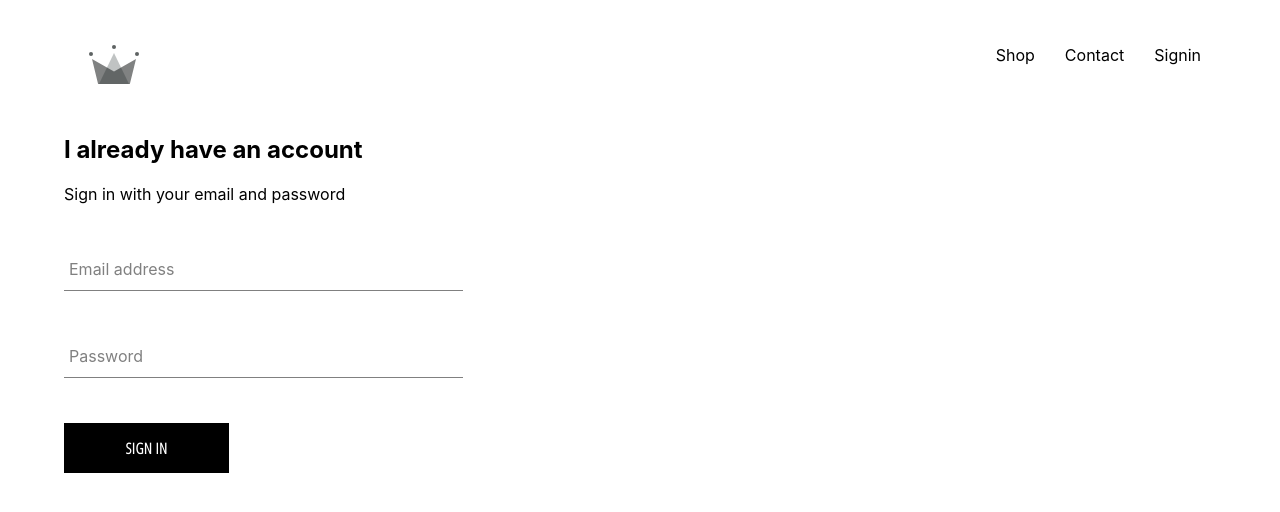
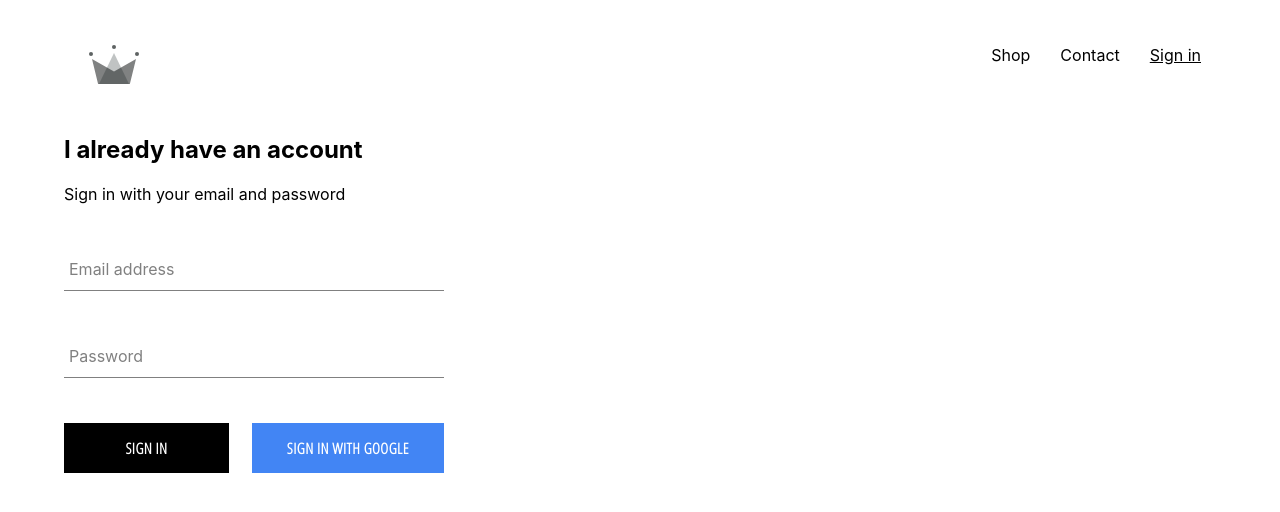
Before and after one commit to Nacen/crown-clothing, a React (Create React App) app: page /signin in a window 1280 px wide. Shown: the top 512 px of the page. Built offline with nearby package versions, Linux system fonts and the light colour scheme; no server answers.

Commit message:
integrated firebase into application, created sign in page with sign in with google

```diff
--- a/src/App.css
+++ b/src/App.css
@@ -7,3 +7,7 @@ a {
   text-decoration: none;
   color: #000;
 }
+
+* {
+  box-sizing: border-box;
+}
--- a/src/App.js
+++ b/src/App.js
@@ -1,4 +1,4 @@
-import React from "react";
+import React, { Component } from "react";
 import { Route, Switch } from "react-router-dom";
 
 import "./App.css";
@@ -7,11 +7,35 @@ import HomePage from "./pages/homepage/homepage.component";
 import ShopPage from "./pages/shop/shop.component";
 import Header from "./components/header/header.component";
 import SignInAndSignup from "./pages/sign-in-and-sign-up/sign-in-and-sign-up.component";
+import { auth } from "./firebase/firebase.utils";
 
-function App() {
+class App extends Component {
+  constructor() {
+    super();
+
+    this.state = {
+      currentUser: null
+    }
+  }
+
+  unsubscribeFromAuth = null;
+
+  componentDidMount() {
+    this.unsubscribeFromAuth = auth.onAuthStateChanged(user => {
+      this.setState({ currentUser: user }, () => console.log(user));
+    })
+  }
+
+  componentWillUnmount() {
+    this.unsubscribeFromAuth();
+  }
+
+
+  render() {
+    const { currentUser } = this.state;
     return (
       <div>
-      <Header />
+        <Header currentUser={currentUser}/>
         <Switch>
           <Route exact path="/" component={HomePage} />
           <Route exact path="/shop" component={ShopPage} />
@@ -20,5 +44,6 @@ function App() {
       </div>
     );
   }
+}
 
 export default App;
--- a/src/components/custom-button/custom-button.component.jsx
+++ b/src/components/custom-button/custom-button.component.jsx
@@ -2,8 +2,8 @@ import React from "react";
 
 import "./custom-button.styles.scss";
 
-const CustomButton = ({ children, ...otherProps }) => (
-  <button className="custom-button" {...otherProps}>
+const CustomButton = ({ children, isGoogleSignIn, ...otherProps }) => (
+  <button className={`${isGoogleSignIn ? 'google-sign-in' : ''} custom-button`} {...otherProps}>
     {children}
   </button>
 );
--- a/src/components/custom-button/custom-button.styles.scss
+++ b/src/components/custom-button/custom-button.styles.scss
@@ -19,4 +19,14 @@
     color: black;
     border: 1px solid black;
   }
+
+  &.google-sign-in {
+    background-color: #4285f4;
+    color: #fff;
+
+    &:hover {
+      background-color: #357ae8;
+      border: none;
+    }
+  }
 }
--- a/src/components/header/header.component.jsx
+++ b/src/components/header/header.component.jsx
@@ -1,23 +1,36 @@
-import React from 'react'
-import { Link, NavLink } from 'react-router-dom';
-import { ReactComponent as Logo } from '../../assets/crown.svg';
+import React from "react";
+import { Link, NavLink } from "react-router-dom";
+import { ReactComponent as Logo } from "../../assets/crown.svg";
 
-import './header.styles.scss';
+import { auth } from '../../firebase/firebase.utils';
 
-const Header = () => {
+import "./header.styles.scss";
+
+const Header = ({ currentUser }) => {
   return (
     <header className="header">
       <Link className="logo-container" to="/">
         <Logo />
       </Link>
       <div className="options">
-        <NavLink className="option" to="/shop">Shop</NavLink>
-        <NavLink className="option" to="/contact">Contact</NavLink>
-        <NavLink className="option" to="/signin">Signin</NavLink>
+        <NavLink className="option" to="/shop">
+          Shop
+        </NavLink>
+        <NavLink className="option" to="/contact">
+          Contact
+        </NavLink>
+        {
+          currentUser ?
+          (<div className="option" onClick={() => auth.signOut()}>
+            Sign out
+          </div>) :
+          <NavLink className="option" to="/signin">
+            Sign in
+          </NavLink>
+        }
       </div>
+    </header>
+  );
+};
 
-    </header>
-  )
-}
-
-export default Header
+export default Header;
--- a/src/components/header/header.styles.scss
+++ b/src/components/header/header.styles.scss
@@ -22,6 +22,11 @@
       padding: 10px 15px;
       text-decoration: none;
       color: #000;
+      cursor: pointer;
+
+      &.active {
+        text-decoration: underline;
+      }
     }
   }
 }
--- a/src/components/sign-in/sign-in.component.jsx
+++ b/src/components/sign-in/sign-in.component.jsx
@@ -1,8 +1,11 @@
 import React, { Component } from "react";
 
+import FormInput from "../form-input/form-input.component";
+import CustomButton from "../custom-button/custom-button.component";
+
+import { signInWithGoogle } from "../../firebase/firebase.utils";
+
 import "./sign-in.styles.scss";
-import FormInput from "../form-input/form-input.component";
-import CustomButton from '../custom-button/custom-button.component';
 
 class SignIn extends Component {
   constructor(props) {
@@ -45,9 +48,12 @@ class SignIn extends Component {
             handleChange={this.handleChange}
             required
           />
-          <CustomButton type='submit' value='Submit Form'>
-            SIGN IN
-          </CustomButton>
+          <div className="buttons">
+            <CustomButton type="submit">Sign in</CustomButton>
+            <CustomButton isGoogleSignIn onClick={signInWithGoogle}>
+              Sign in with google
+            </CustomButton>
+          </div>
         </form>
       </div>
     );
--- a/src/components/sign-in/sign-in.styles.scss
+++ b/src/components/sign-in/sign-in.styles.scss
@@ -1,8 +1,13 @@
 .sign-in {
-  width: 30vw;
+  width: 380px;
   display: flex;
   flex-direction: column;
+
   .title {
     margin: 10px 0;
   }
+  .buttons {
+    display: flex;
+    justify-content: space-between;
+  }
 }
--- /dev/null
+++ b/src/firebase/firebase.utils.js
@@ -0,0 +1,23 @@
+import firebase from "firebase/app";
+import "firebase/auth";
+import "firebase/firestore";
+
+const config = {
+  apiKey: "AIzaSyBULuQNK5HhGqBehSPJBqPPKCHslsPYnf8",
+  authDomain: "crown-clothing-ecommerce-db.firebaseapp.com",
+  databaseURL: "https://crown-clothing-ecommerce-db.firebaseio.com",
+  projectId: "crown-clothing-ecommerce-db",
+  storageBucket: "crown-clothing-ecommerce-db.appspot.com",
+  messagingSenderId: "47504550335",
+  appId: "1:47504550335:web:eaa99d0b97bf5eb40a990a",
+  measurementId: "G-NJ6YYD3T95"
+};
+
+firebase.initializeApp(config);
+
+export const auth = firebase.auth();
+export const firestore = firebase.firestore();
+
+const provider = new firebase.auth.GoogleAuthProvider();
+provider.setCustomParameters({ prompt: 'select_account'})
+export const signInWithGoogle = () => auth.signInWithPopup(provider);
```
Lines whose indentation alone changed are shown as unchanged.
